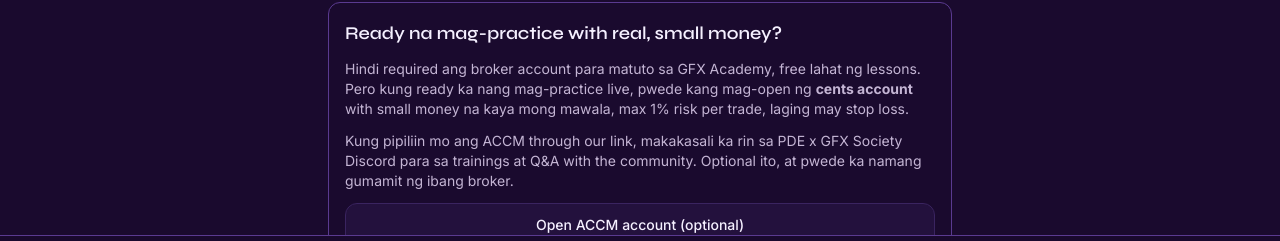
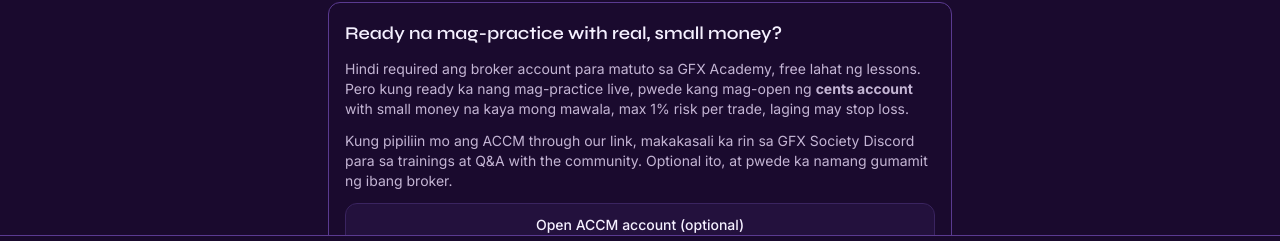
Before and after one commit to goldfxsociety/gfx-society, a Next.js app: page /academy in a window 1280 px wide. Shown: the part 509-750 px from the top of the page. Built offline with nearby package versions, Linux system fonts and the light colour scheme; no server answers; the database is empty.

Commit message:
copy(academy): ACCM bridge links to GFX Society Discord, no PDE on site (PR #49 P1)

```diff
--- a/src/components/academy/accm-bridge.tsx
+++ b/src/components/academy/accm-bridge.tsx
@@ -22,7 +22,7 @@
         max 1% risk per trade, laging may stop loss.
       </p>
       <p className="text-sm text-muted-foreground">
-        Kung pipiliin mo ang ACCM through our link, makakasali ka rin sa PDE x GFX Society Discord para sa trainings at
+        Kung pipiliin mo ang ACCM through our link, makakasali ka rin sa GFX Society Discord para sa trainings at
         Q&amp;A with the community. Optional ito, at pwede ka namang gumamit ng ibang broker.
       </p>
       <Link
```
